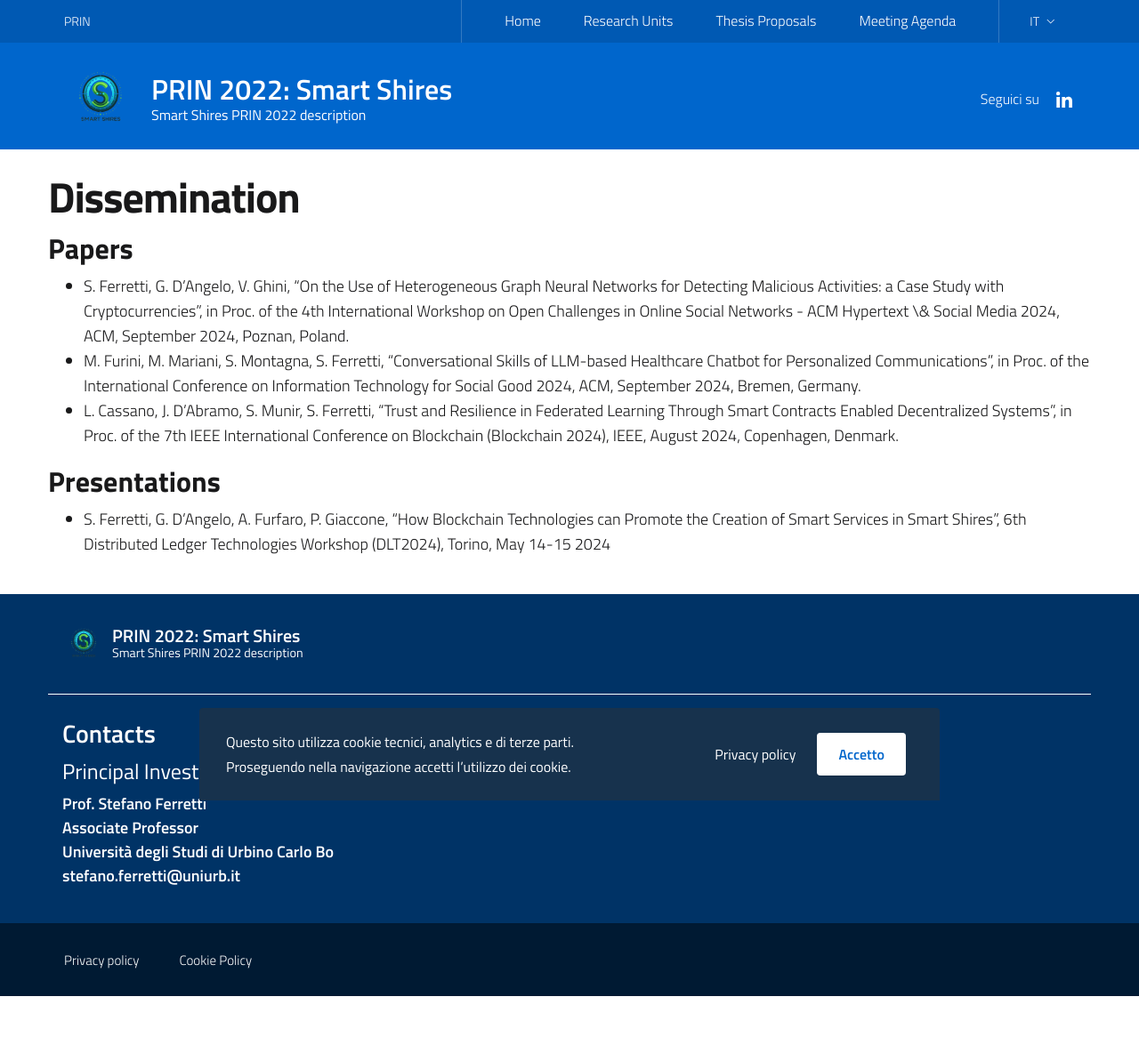
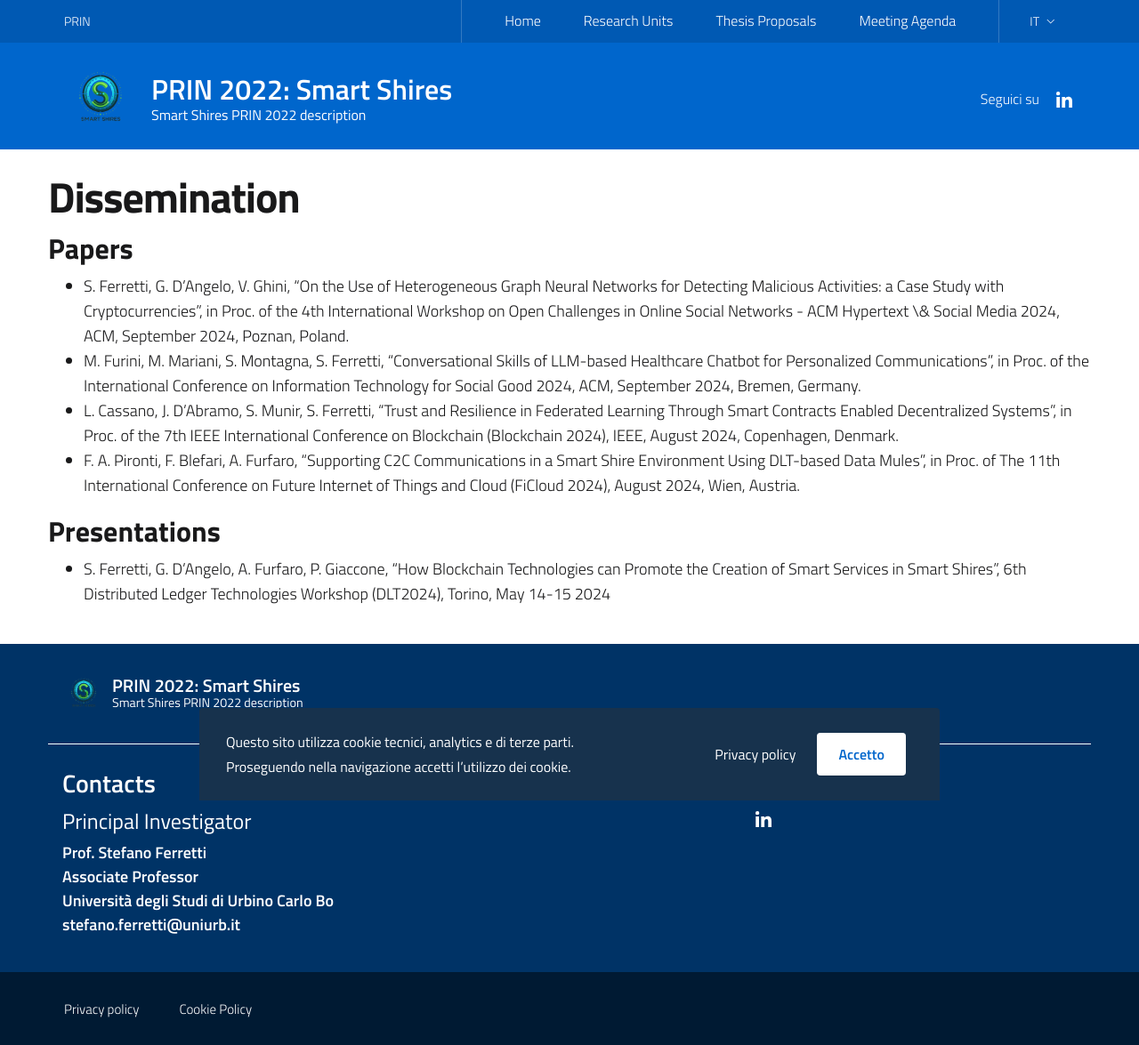
Before and after one commit to smartshires/smartshires.github.io, a Jekyll site: the page built from it/dissemination.md, in a window 1280 px wide. Shown: the whole page at 89% size. Built offline with Jekyll 4.4.1, drawn with Linux system fonts in a browser that asks for light colours; before the commit the page ends 1120 px from its top, so only the background shows below that.

Commit message:
Update dissemination.md with Pironti's et al. paper.

```diff
--- a/it/dissemination.md
+++ b/it/dissemination.md
@@ -10,6 +10,7 @@ permalink: /it/dissemination
 - S. Ferretti, G. D'Angelo, V. Ghini, "On the Use of Heterogeneous Graph Neural Networks for Detecting Malicious Activities: a Case Study with Cryptocurrencies", in Proc. of the 4th International Workshop on Open Challenges in Online Social Networks - ACM Hypertext \& Social Media 2024, ACM, September 2024, Poznan, Poland.
 - M. Furini, M. Mariani, S. Montagna, S. Ferretti, "Conversational Skills of LLM-based Healthcare Chatbot for Personalized Communications", in Proc. of the International Conference on Information Technology for Social Good 2024, ACM, September 2024, Bremen, Germany.
 - L. Cassano, J. D'Abramo, S. Munir, S. Ferretti, "Trust and Resilience in Federated Learning Through Smart Contracts Enabled Decentralized Systems", in Proc. of the 7th IEEE International Conference on Blockchain (Blockchain 2024), IEEE, August 2024, Copenhagen, Denmark.
+- F. A. Pironti, F. Blefari, A. Furfaro, "Supporting C2C Communications in a Smart Shire Environment Using DLT-based Data Mules", in Proc. of The 11th International Conference on Future Internet of Things and Cloud (FiCloud 2024), August 2024, Wien, Austria.
 
 ### Presentations
 - S. Ferretti, G. D’Angelo, A. Furfaro, P. Giaccone, “How Blockchain Technologies can Promote the Creation of Smart Services in Smart Shires”, 6th Distributed Ledger Technologies Workshop (DLT2024), Torino, May 14-15 2024
```
